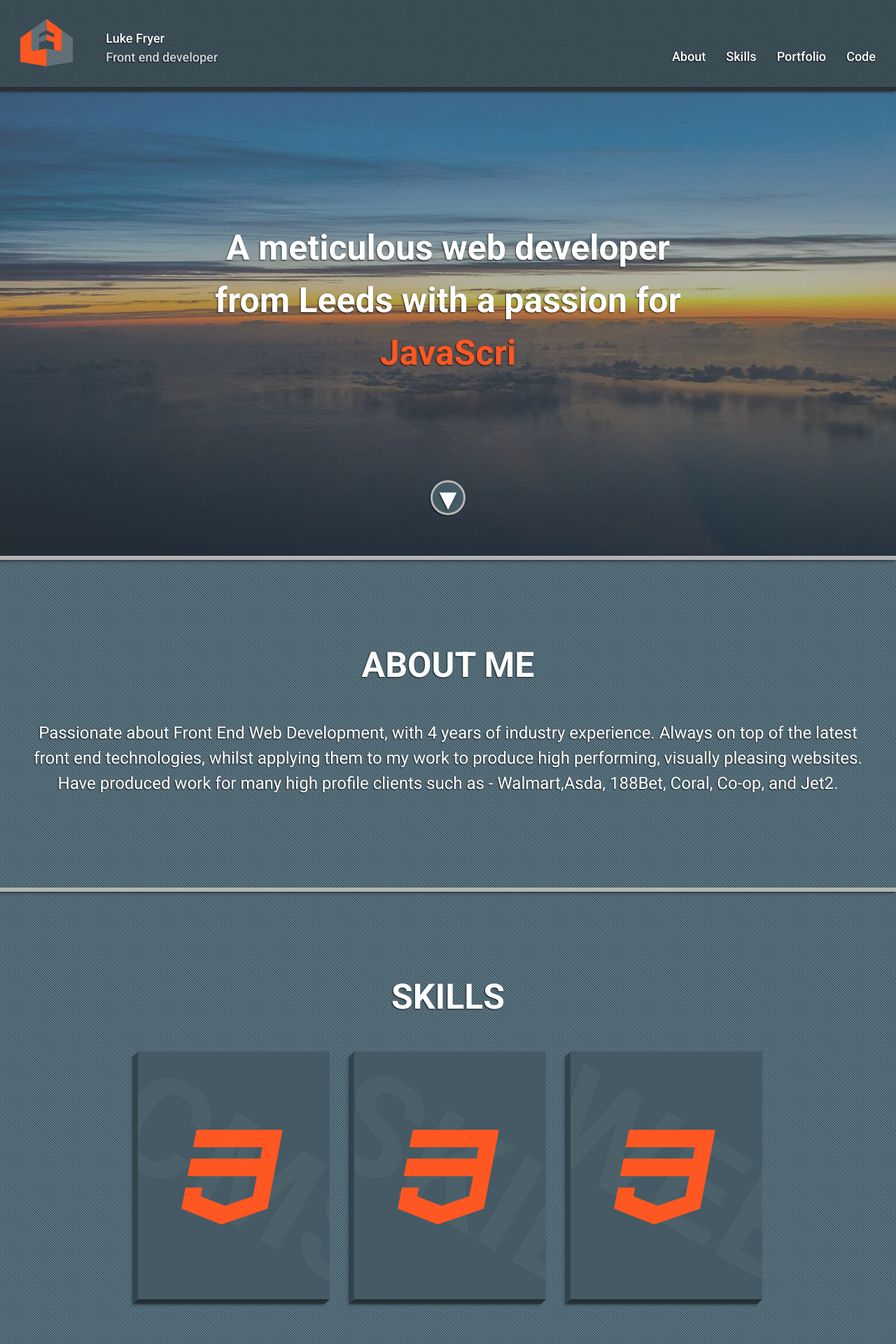
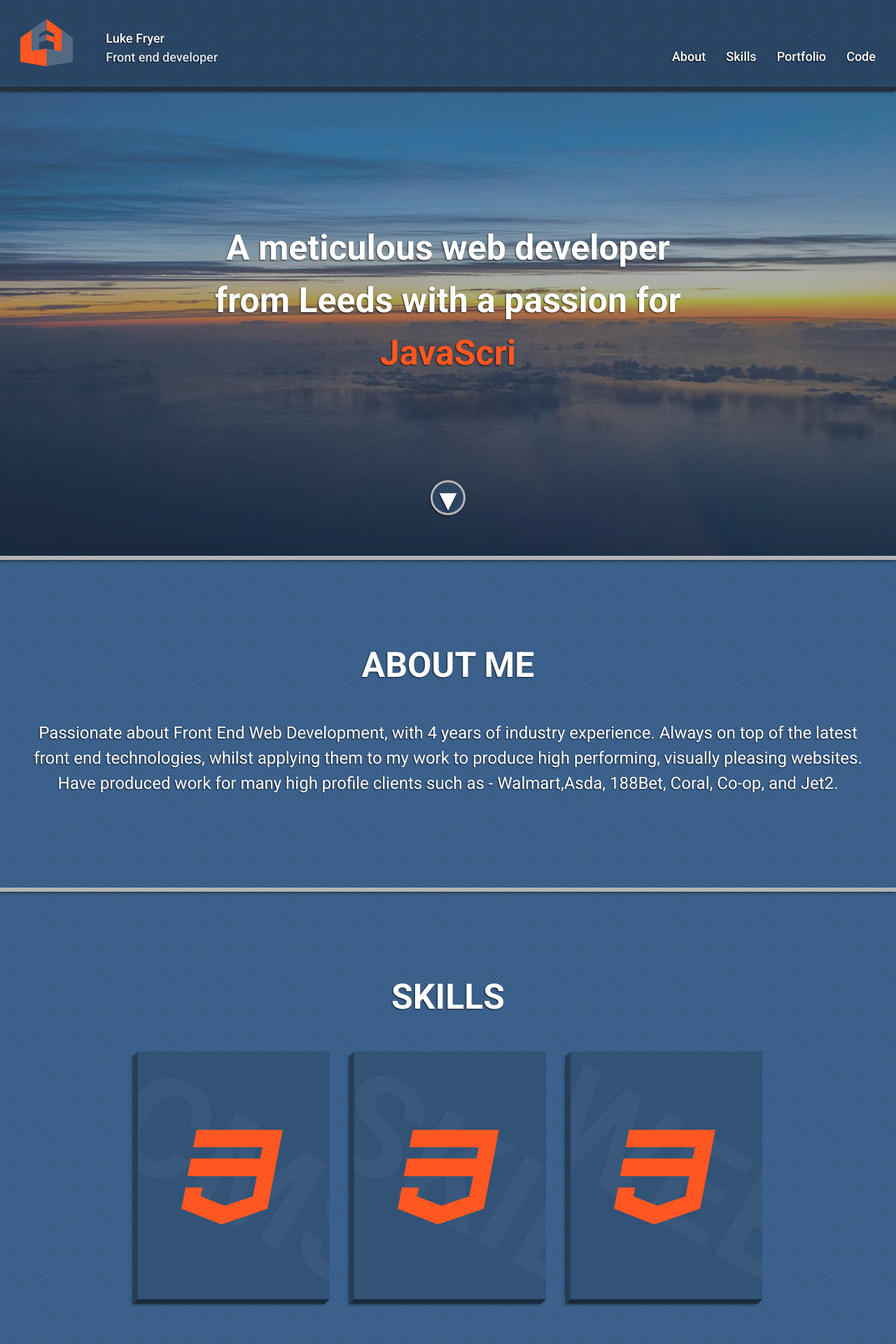
Before and after one commit to lf87/Portfolio-2016, a PHP site: page / in a window 1280 px wide. Shown: the top 1920 px of the page at 70% size. Run offline with PHP 8.4, Linux system fonts and the light colour scheme.

Commit message:
Colour scheme change, some style tweaks, and js changed so that computed style is taken rather than hard-coded

```diff
--- a/src/styles/layout/_box.scss
+++ b/src/styles/layout/_box.scss
@@ -160,7 +160,6 @@
         flex-direction: column;
         justify-content: center;
         height: $reveal-height - $depth;
-        pointer-events: none;
         padding: 0 1em;
         position: absolute;
         top: 0;
--- a/src/styles/layout/_header.scss
+++ b/src/styles/layout/_header.scss
@@ -31,7 +31,6 @@
             position: absolute;
             top: $header-height-sm;
             left: 0;
-            background-color: rgba(0, 0, 0, .3);
             width: 100%;
             box-shadow: $box-shadow-sm;
         }
@@ -110,6 +109,7 @@
         border: 2px solid $divider-color;
         background-color: rgba($primary-color-dark, 0.2);
         opacity: 0;
+        transition: none;
         &::before {
             @include font-size(20px);
             top: 55%;
--- a/src/styles/layout/_main.scss
+++ b/src/styles/layout/_main.scss
@@ -113,7 +113,7 @@ section:first-of-type {
     margin-left: -25px;
     opacity: 1;
     transition: opacity .3s ease-in;
-    background-color: $primary-color-dark;
+    background-color: rgba($primary-color-dark, .5);
     &::before {
         @include font-size(50px);
         text-shadow: $text-shadow;
@@ -121,7 +121,7 @@ section:first-of-type {
         content: '';
         position: absolute;
         left: 50%;
-        top: 53%;
+        top: 55%;
         transform: translate3d(-50%, -50%, 0);
         content: '\25be';
         line-height: 1;
--- a/src/styles/utils/_variables.scss
+++ b/src/styles/utils/_variables.scss
@@ -7,24 +7,24 @@ $z-large-heading: 1;
 $z-header: 2;
 
 // Original
-$primary-color-dark: #455A64;
+/* $primary-color-dark: #455A64;
 $primary-color: #607D8B;
 $primary-color-light: #CFD8DC;
 $primary-color-text: #FFFFFF;
 $accent-color: #FF5722;
 $primary-text-color: #212121;
 $secondary-text-color: #727272;
-$divider-color: #B6B6B6;
+$divider-color: #B6B6B6; */
 
 // Custom
-/* $primary-color-dark: #265174;
-$primary-color: #3571A2;
-$primary-color-light: #CFD8DC;
+$primary-color-dark: #325276;
+$primary-color: lighten($primary-color-dark, 13%);
+$primary-color-light: lighten($primary-color, 45%);
 $primary-color-text: #FFFFFF;
 $accent-color: #FF5722;
 $primary-text-color: #212121;
 $secondary-text-color: #727272;
-$divider-color: #B6B6B6; */
+$divider-color: #B6B6B6;
 
 // OTT Purple
 /* $primary-color-dark: #303F9F;
@@ -81,6 +81,6 @@ $box-shadow: -1px 1px 0 rgba(darken($primary-color-shade-1, 5%), .7),
 -2px 2px 5px rgba(darken($primary-color-shade-1, 15%), $text-shadow-alpha);
 $box-shadow-sm: -1px 1px 0 rgba(darken($primary-color-shade-1, 5%), .1),
 -2px 2px 2px rgba(darken($primary-color-shade-1, 5%), .025),
--2px 2px 5px rgba(darken($primary-color-shade-1, 15%), $text-shadow-alpha);
+-2px 2px 5px rgba(darken($primary-color-shade-1, 15%), .1);
 $header-height: 130px;
 $header-height-sm: 70px;
```
Also changed, not shown: src/scripts/custom/main.js (+10 -5 lines), dist/assets/js/main.js, dist/assets/js/main.min.js, style.css.
